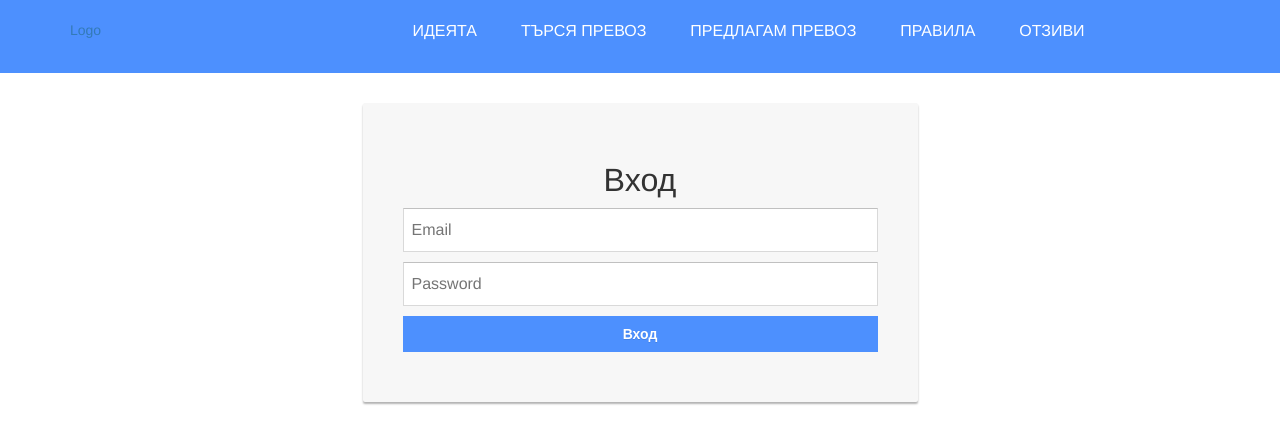
After one commit to Boryana-Baeva/SoftUni-Project-TravelShare, a PHP site: page /login.html in a window 1280 px wide. The commit adds this page. Shown: the top 444 px of the page. Run offline with PHP 8.4, Linux system fonts and the light colour scheme.

Commit message:
login, captcha on register page

```diff
--- a/css/styles.css
+++ b/css/styles.css
@@ -1,7 +1,7 @@
 #header{
     width: 100%;
     padding: 20px 0px;
-    background-color: #39549f;
+    background-color: #4d90fe;
 }
 #header ul{
     margin-left: 50px;
@@ -74,7 +74,7 @@
     border: 2px solid grey;
 }
 #idea #ideaButton button:hover{
-    border-color: #39549f;
+    border-color: #4d90fe;
 }
 #registerForm h1{
     text-align: center;
@@ -82,6 +82,97 @@
 #registerForm h4{
     text-align: center;
 }
+#registerForm .facts h3{
+    text-align:center;
+}
+#registerForm .facts{
+    float:right;
+}
+#login h1{
+    text-align: center;
+}
+#login .loginStyle {
+    padding: 40px;
+    width: 100%;
+    background-color: #F7F7F7;
+    margin: 30px auto 10px;
+    border-radius: 2px;
+    box-shadow: 0px 2px 2px rgba(0, 0, 0, 0.3);
+    overflow: hidden;
+}
+
+#login .loginStyle h1 {
+    font-weight: 100;
+    text-align: center;
+    font-size: 2.3em;
+}
+
+#login .loginStyle input[type=submit] {
+    width: 100%;
+    display: block;
+    margin-bottom: 10px;
+    position: relative;
+}
+
+#login .loginStyle input[type=text], input[type=password] {
+    height: 44px;
+    font-size: 16px;
+    width: 100%;
+    margin-bottom: 10px;
+    -webkit-appearance: none;
+    background: #fff;
+    border: 1px solid #d9d9d9;
+    border-top: 1px solid #c0c0c0;
+    padding: 0 8px;
+    box-sizing: border-box;
+    -moz-box-sizing: border-box;
+}
+
+#login .loginStyle input[type=text]:hover, input[type=password]:hover {
+    border: 1px solid #b9b9b9;
+    border-top: 1px solid #a0a0a0;
+    -moz-box-shadow: inset 0 1px 2px rgba(0,0,0,0.1);
+    -webkit-box-shadow: inset 0 1px 2px rgba(0,0,0,0.1);
+    box-shadow: inset 0 1px 2px rgba(0,0,0,0.1);
+}
+
+#login .login {
+    text-align: center;
+    font-size: 14px;
+    font-family: 'Arial', sans-serif;
+    font-weight: 700;
+    height: 36px;
+    padding: 0 8px;
+}
+
+.login-submit {
+    /* border: 1px solid #3079ed; */
+    border: 0px;
+    color: #fff;
+    text-shadow: 0 1px rgba(0,0,0,0.1);
+    background-color: #4d90fe;
+}
+
+.login-submit:hover {
+    border: 0px;
+    text-shadow: 0 1px rgba(0,0,0,0.3);
+    background-color: #357ae8;
+}
+
+.loginStyle a {
+    text-decoration: none;
+    color: #666;
+    font-weight: 400;
+    text-align: center;
+    display: inline-block;
+    opacity: 0.6;
+    transition: opacity ease 0.5s;
+}
+
+.loginStyle a:hover {
+    opacity: 1;
+}
+
 @media screen and (max-width: 990px){
     #header .menuDesktop{
         display: none;
--- /dev/null
+++ b/login.html
@@ -0,0 +1,51 @@
+<!DOCTYPE html>
+<html lang="en">
+<head>
+    <meta charset="UTF-8">
+    <meta name="viewport" content="width=device-width"/>
+    <link rel="stylesheet" type="text/css" href="css/styles.css">
+    <link href="css/bootstrap.min.css" rel="stylesheet">
+    <title>Title</title>
+</head>
+<body>
+<div id="header">
+    <div class="container">
+        <div class="row">
+            <div class="col-xs-6 col-sm-6 col-md-3">
+                <a href="#">Logo</a>
+            </div>
+            <div class="col-xs-6 col-sm-6 col-md-9">
+                <div class="menuDesktop">
+                    <ul class="list-unstyled menuItems">
+                        <li><a href="#">Идеята</a></li>
+                        <li><a href="#">Търся превоз</a></li>
+                        <li><a href="#">Предлагам превоз</a></li>
+                        <li><a href="#">Правила</a></li>
+                        <li><a href="#">Отзиви</a></li>
+                    </ul>
+                </div>
+                <div class="menuMobile">
+                    <a href="#"></a>
+                </div>
+            </div>
+        </div>
+    </div>
+</div>
+<div id="login">
+    <div class="container">
+        <div class="row">
+            <div class="col-xs-12 col-sm-offset-2 col-sm-8 col-md-offset-3 col-md-6">
+                <div class="loginStyle">
+                    <h1>Вход</h1>
+                    <form method="post">
+                            <input type="text" name="email" placeholder="Email">
+                            <input type="password" name="password" placeholder="Password">
+                            <input type="submit" name="login" class="login login-submit" value="Вход">
+                    </form>
+                </div>
+            </div>
+        </div>
+    </div>
+</div>
+</body>
+</html>
```
Also changed, not shown: register.html (+16 -12 lines).
